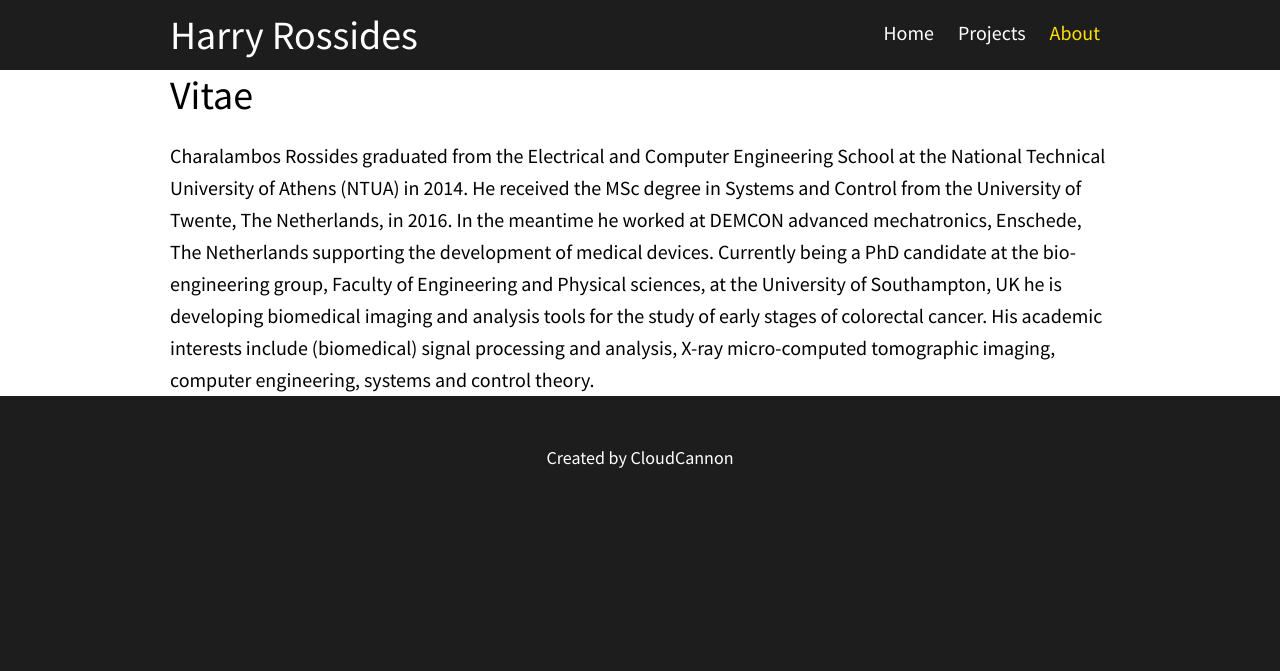
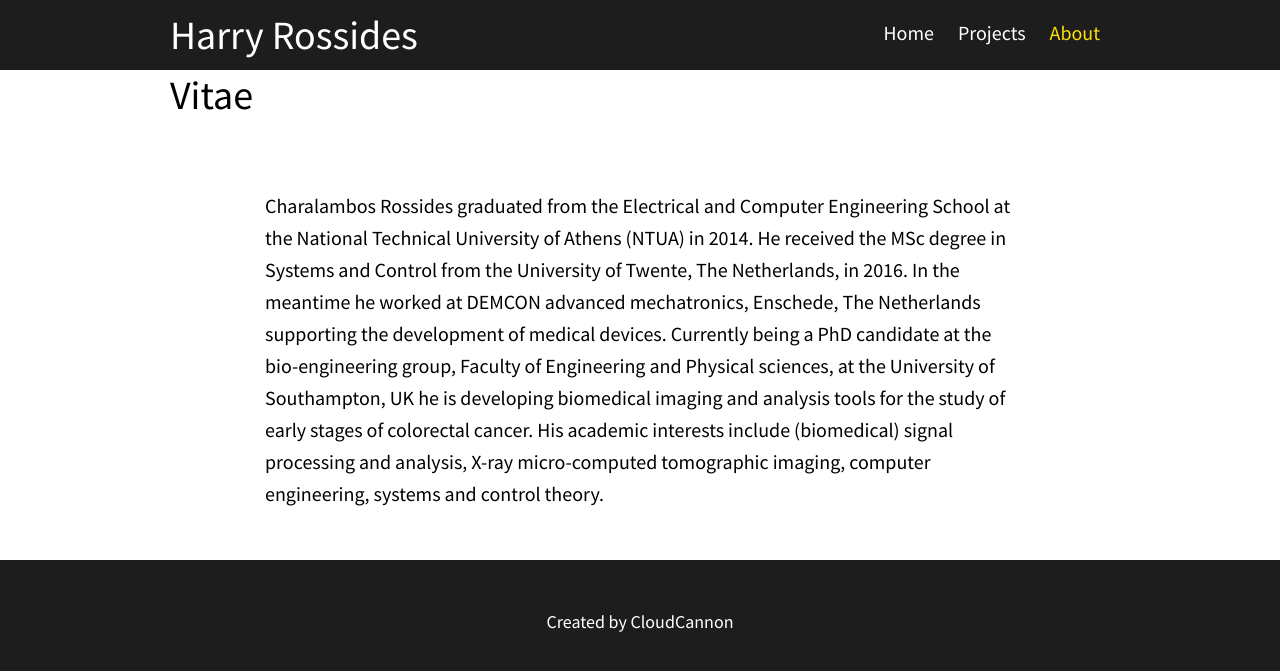
Before and after one commit to HarryRos/HarryRos.github.io, a Jekyll site: the page built from about.html, in a window 1280 px wide. Shown: the top 671 px of the page. Built offline with Jekyll 4.4.1, drawn with Linux system fonts in a browser that asks for light colours.

Commit message:
Look and feel tweaks

```diff
--- a/about.html
+++ b/about.html
@@ -3,9 +3,9 @@ layout: default
 title: About
 navigation_weight: 3
 ---
-<div class="container spacing">
+<div class="container">
 	<h1>Vitae</h1>
-	<p>
+	<p class="blog-post spacing">
 		Charalambos Rossides graduated from the Electrical and Computer Engineering School at the National Technical University of Athens (NTUA) in 2014. He received the MSc degree in Systems and Control from the University of Twente, The Netherlands, in 2016. In the meantime he worked at DEMCON advanced mechatronics, Enschede, The Netherlands supporting the development of medical devices. Currently being a PhD candidate at the bio-engineering group, Faculty of Engineering and Physical sciences, at the University of Southampton, UK he is developing biomedical imaging and analysis tools for the study of early stages of colorectal cancer. His academic interests include (biomedical) signal processing and analysis, X-ray micro-computed tomographic imaging, computer engineering, systems and control theory.
 	</p>
 </div>
```
